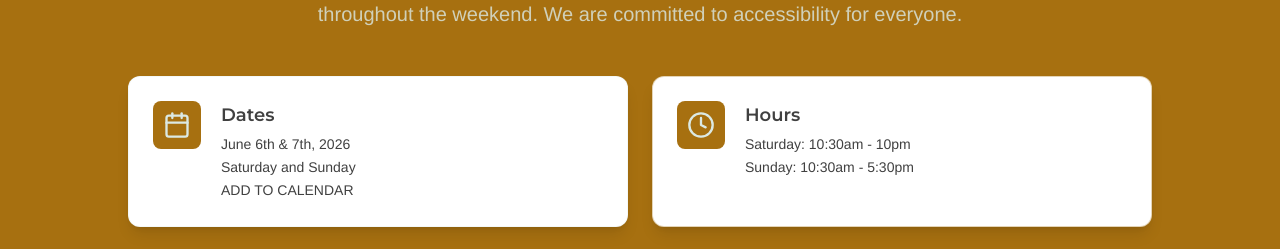
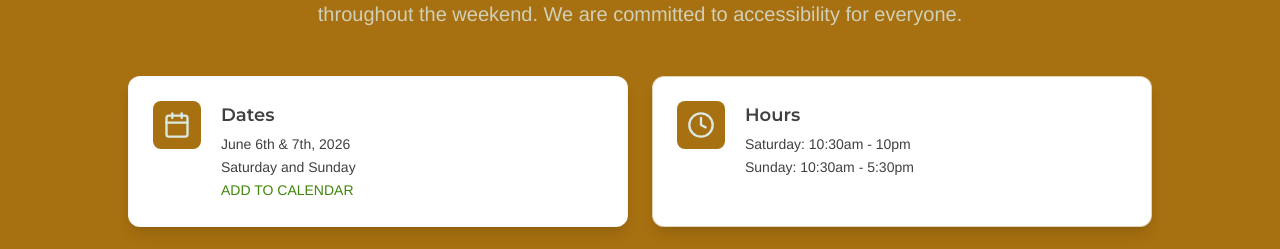
Before and after one commit to clemens72/cfms, a Next.js app: page /festival in a window 1280 px wide. Shown: the part 2461-2710 px from the top of the page. Built offline with nearby package versions, Linux system fonts and the light colour scheme.

Commit message:
added .ics file and link

```diff
--- a/src/app/festival/page.tsx
+++ b/src/app/festival/page.tsx
@@ -43,10 +43,10 @@ export default function FestivalPage() {
             {/* Feature Buttons */}
             <div className="flex flex-wrap gap-3 mb-8">
               <span
-                        className="text-sm inline-block px-4 py-2 bg-gray-400 text-white font-body font-semibold rounded-lg cursor-not-allowed opacity-60"
-                    >
-                        Get Tickets (Coming Soon)
-                    </span>
+                className="text-sm inline-block px-4 py-2 bg-gray-400 text-white font-body font-semibold rounded-lg cursor-not-allowed opacity-60"
+              >
+                Get Tickets (Coming Soon)
+              </span>
               <a
                 href="/festival/2026_COFFHeadlinerOneSheetREV11.22.25.pdf"
                 target="_blank"
@@ -152,7 +152,11 @@ export default function FestivalPage() {
               </div>
               <div>
                 <h3 className="font-heading font-semibold text-lg mb-1">Dates</h3>
-                <p className="font-body text-sm leading-relaxed">June 6th & 7th, 2026<br />Saturday and Sunday<br />ADD TO CALENDAR</p>
+                <p className="font-body text-sm leading-relaxed">
+                  June 6th & 7th, 2026<br />
+                  Saturday and Sunday<br />
+                  <a href="/festival/COFF2026.ics" className="text-green hover:text-orange">ADD TO CALENDAR</a>
+                </p>
               </div>
             </div>
             {/* Card 2 */}
```
Also changed, not shown: 1 other file (tests, documents, lock files or other folders).
